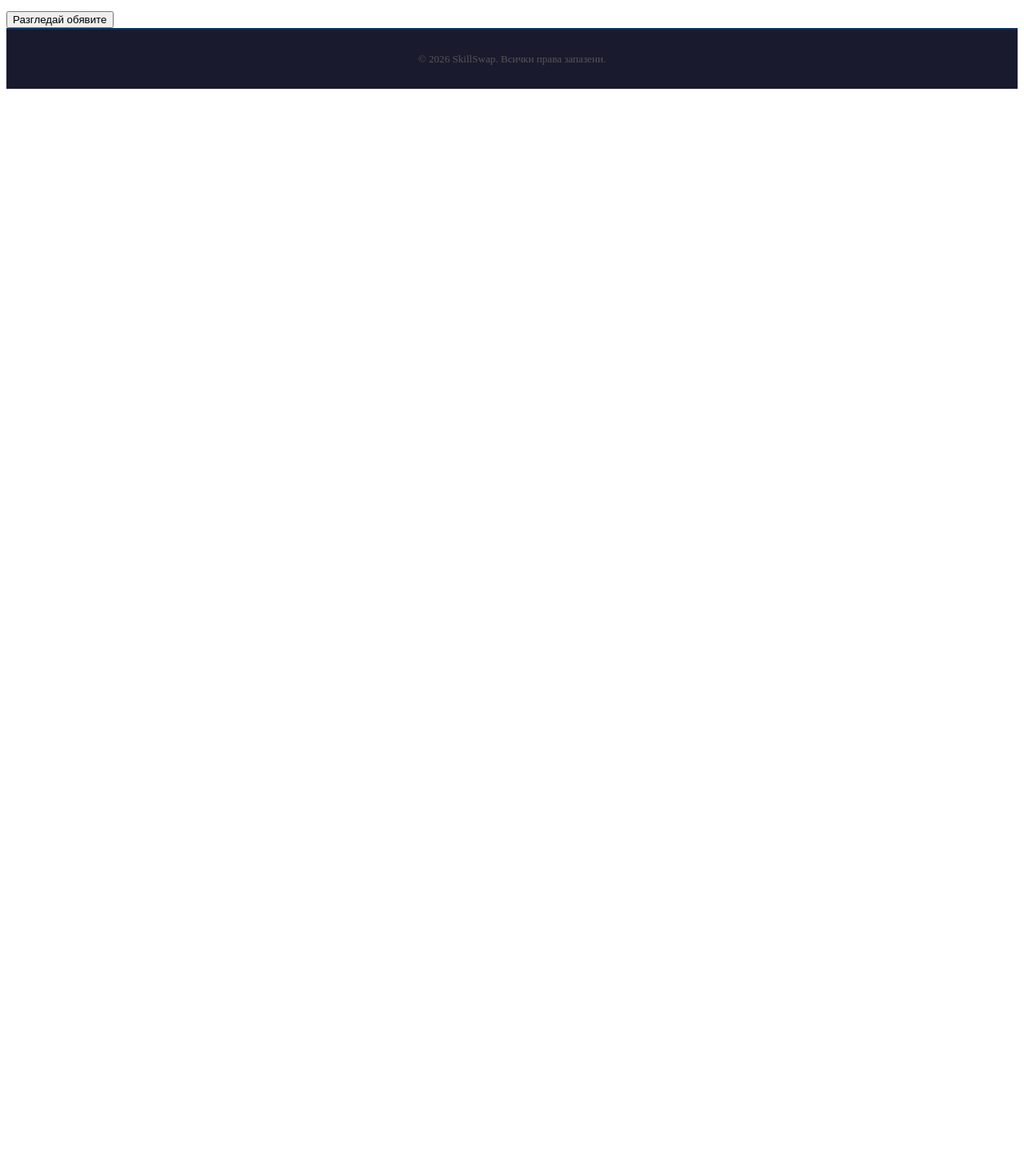
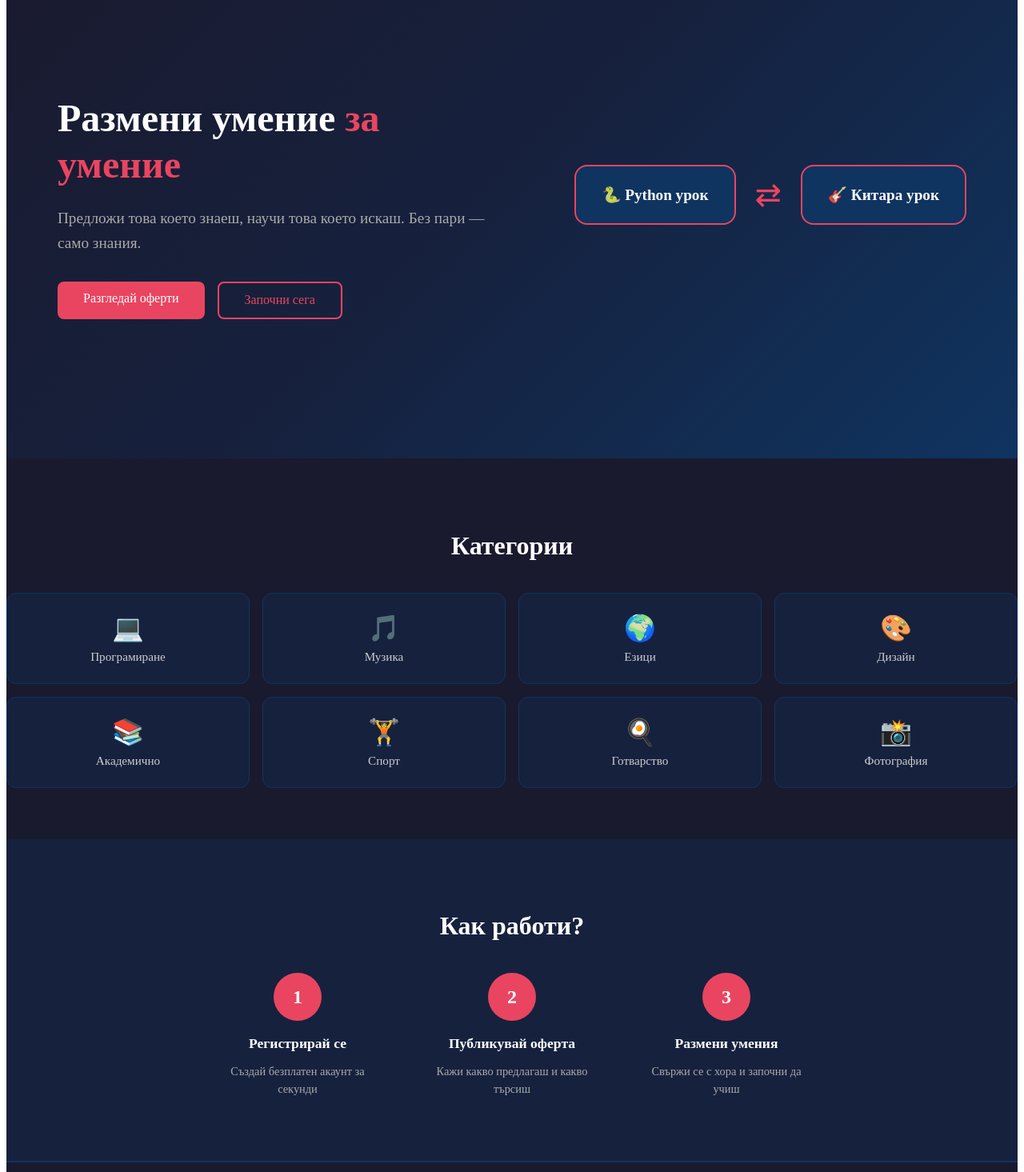
Before and after one commit to victoriabondova/skill-swap, an Angular app: page / in a window 1280 px wide. Shown: the part 145-1610 px from the top of the page at 80% size. Before the commit the page ends 800 px from the top, so only its background shows below. Built offline with nearby package versions, Linux system fonts and the light colour scheme.

Commit message:
Change the Home Component

```diff
--- a/src/app/features/home/home.component.css
+++ b/src/app/features/home/home.component.css
@@ -0,0 +1,160 @@
+.hero {
+  display: flex;
+  align-items: center;
+  justify-content: space-between;
+  padding: 5rem 4rem;
+  min-height: 500px;
+  background: linear-gradient(135deg, #1a1a2e 0%, #16213e 50%, #0f3460 100%);
+}
+.hero-content {
+  max-width: 550px;
+}
+.hero-content h1 {
+  font-size: 3rem;
+  font-weight: 800;
+  line-height: 1.2;
+  margin-bottom: 1.5rem;
+  color: #fff;
+}
+.highlight {
+  color: #e94560;
+}
+.hero-content p {
+  font-size: 1.2rem;
+  color: #aaa;
+  margin-bottom: 2rem;
+  line-height: 1.6;
+}
+.hero-buttons {
+  display: flex;
+  gap: 1rem;
+}
+.btn-primary {
+  background: #e94560;
+  color: white;
+  border: none;
+  padding: 0.8rem 2rem;
+  border-radius: 8px;
+  cursor: pointer;
+  font-size: 1rem;
+  transition: background 0.2s;
+  text-decoration: none;
+}
+.btn-primary:hover {
+  background: #c73652;
+}
+.btn-secondary {
+  background: transparent;
+  color: #e94560;
+  border: 2px solid #e94560;
+  padding: 0.8rem 2rem;
+  border-radius: 8px;
+  font-size: 1rem;
+  transition: all 0.2s;
+  text-decoration: none;
+}
+.btn-secondary:hover {
+  background: #e94560;
+  color: white;
+}
+.hero-visual {
+  display: flex;
+  align-items: center;
+  justify-content: center;
+}
+.swap-example {
+  display: flex;
+  align-items: center;
+  gap: 1.5rem;
+}
+.skill-box {
+  background: #0f3460;
+  border: 2px solid #e94560;
+  border-radius: 16px;
+  padding: 1.5rem 2rem;
+  font-size: 1.2rem;
+  font-weight: 600;
+  color: #fff;
+  text-align: center;
+}
+.swap-arrow {
+  font-size: 2.5rem;
+  color: #e94560;
+}
+.categories-section {
+  padding: 4rem 0;
+  background: #1a1a2e;
+}
+.categories-section h2,
+.how-it-works h2 {
+  text-align: center;
+  font-size: 2rem;
+  margin-bottom: 2.5rem;
+  color: #fff;
+}
+.categories-grid {
+  display: grid;
+  grid-template-columns: repeat(4, 1fr);
+  gap: 1rem;
+}
+.category-card {
+  background: #16213e;
+  border: 1px solid #0f3460;
+  border-radius: 12px;
+  padding: 1.5rem;
+  text-align: center;
+  cursor: pointer;
+  transition: all 0.2s;
+  text-decoration: none;
+  display: flex;
+  flex-direction: column;
+  align-items: center;
+  gap: 0.5rem;
+}
+.category-card:hover {
+  border-color: #e94560;
+  transform: translateY(-3px);
+}
+.cat-icon {
+  font-size: 2rem;
+}
+.cat-name {
+  color: #ccc;
+  font-size: 0.95rem;
+}
+.how-it-works {
+  padding: 4rem 0;
+  background: #16213e;
+}
+.steps {
+  display: flex;
+  justify-content: center;
+  gap: 3rem;
+}
+.step {
+  text-align: center;
+  max-width: 220px;
+}
+.step-number {
+  width: 60px;
+  height: 60px;
+  background: #e94560;
+  border-radius: 50%;
+  display: flex;
+  align-items: center;
+  justify-content: center;
+  font-size: 1.5rem;
+  font-weight: 700;
+  margin: 0 auto 1rem;
+  color: white;
+}
+.step h3 {
+  color: #fff;
+  margin-bottom: 0.5rem;
+  font-size: 1.1rem;
+}
+.step p {
+  color: #aaa;
+  font-size: 0.9rem;
+  line-height: 1.5;
+}
--- a/src/app/features/home/home.component.html
+++ b/src/app/features/home/home.component.html
@@ -1,7 +1,50 @@
-<section class="home-hero">
-  <h1>Добре дошли в SkillSwap!</h1>
-  <p>Обменете своите знания без пари. Научете програмиране, музика или езици чрез бартер за други умения.</p>
-  <div class="actions">
-    <button routerLink="/catalog">Разгледай обявите</button>
+<div class="hero" [@heroAnimation]>
+  <div class="hero-content">
+    <h1>Размени умение <span class="highlight">за умение</span></h1>
+    <p>Предложи това което знаеш, научи това което искаш. Без пари — само знания.</p>
+    <div class="hero-buttons">
+      <a routerLink="/offers" class="btn-primary">Разгледай оферти</a>
+      <a routerLink="/register" class="btn-secondary">Започни сега</a>
+    </div>
   </div>
-</section>
+  <div class="hero-visual">
+    <div class="swap-example">
+      <div class="skill-box">🐍 Python урок</div>
+      <div class="swap-arrow">⇄</div>
+      <div class="skill-box">🎸 Китара урок</div>
+    </div>
+  </div>
+</div>
+<div class="categories-section">
+  <div class="container">
+    <h2>Категории</h2>
+    <div class="categories-grid" [@categoriesAnimation]>
+      <a *ngFor="let cat of categories" [routerLink]="['/offers']" class="category-card">
+        <span class="cat-icon">{{ cat.icon }}</span>
+        <span class="cat-name">{{ cat.name }}</span>
+      </a>
+    </div>
+  </div>
+</div>
+<div class="how-it-works">
+  <div class="container">
+    <h2>Как работи?</h2>
+    <div class="steps">
+      <div class="step">
+        <div class="step-number">1</div>
+        <h3>Регистрирай се</h3>
+        <p>Създай безплатен акаунт за секунди</p>
+      </div>
+      <div class="step">
+        <div class="step-number">2</div>
+        <h3>Публикувай оферта</h3>
+        <p>Кажи какво предлагаш и какво търсиш</p>
+      </div>
+      <div class="step">
+        <div class="step-number">3</div>
+        <h3>Размени умения</h3>
+        <p>Свържи се с хора и започни да учиш</p>
+      </div>
+    </div>
+  </div>
+</div>
--- a/src/app/features/home/home.component.ts
+++ b/src/app/features/home/home.component.ts
@@ -1,11 +1,42 @@
 import { Component } from '@angular/core';
-import { RouterModule } from '@angular/router';
+import { RouterLink } from '@angular/router';
+import { NgFor } from '@angular/common';
+import { trigger, transition, style, animate, query, stagger } from '@angular/animations';
 
 @Component({
   selector: 'app-home',
   standalone: true,
-  imports: [RouterModule],
+  imports: [RouterLink, NgFor],
   templateUrl: './home.component.html',
   styleUrl: './home.component.css',
+  animations: [
+    trigger('heroAnimation', [
+      transition(':enter', [
+        style({ opacity: 0, transform: 'translateY(30px)' }),
+        animate('600ms ease-out', style({ opacity: 1, transform: 'translateY(0)' }))
+      ])
+    ]),
+    trigger('categoriesAnimation', [
+      transition(':enter', [
+        query('.category-card', [
+          style({ opacity: 0, transform: 'scale(0.8)' }),
+          stagger(50, [
+            animate('300ms ease-out', style({ opacity: 1, transform: 'scale(1)' }))
+          ])
+        ], { optional: true })
+      ])
+    ])
+  ]
 })
-export class HomeComponent {}
+export class HomeComponent {
+  categories = [
+    { icon: '💻', name: 'Програмиране' },
+    { icon: '🎵', name: 'Музика' },
+    { icon: '🌍', name: 'Езици' },
+    { icon: '🎨', name: 'Дизайн' },
+    { icon: '📚', name: 'Академично' },
+    { icon: '🏋️', name: 'Спорт' },
+    { icon: '🍳', name: 'Готварство' },
+    { icon: '📸', name: 'Фотография' },
+  ];
+}
```
Also changed, not shown: 1 other file (tests, documents, lock files or other folders).
